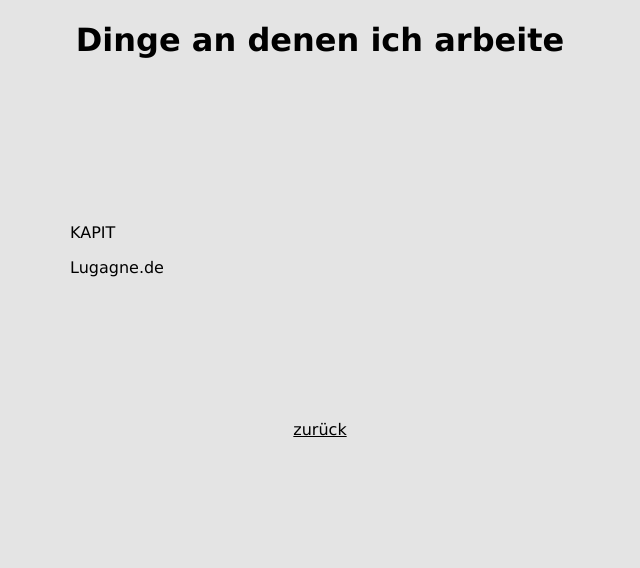
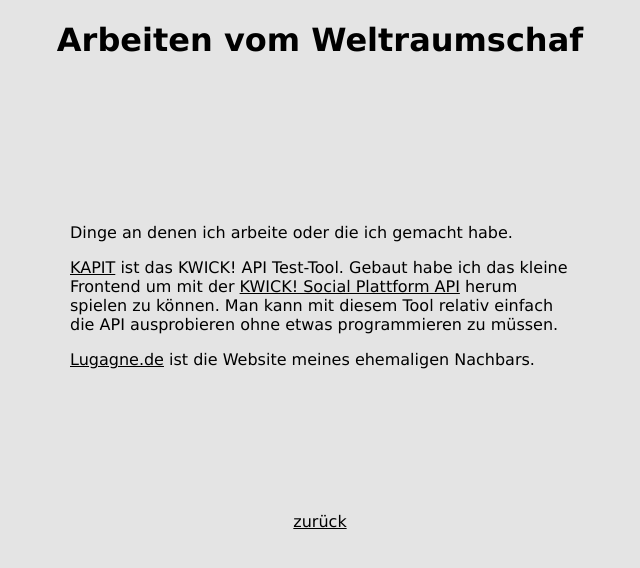
Before and after one commit to Weltraumschaf/www.weltraumschaf.de, a PHP site: page /work.php in a window 1280 px wide. Shown: the top 568 px of the page, without its empty margins (320-960 px from the left). Run offline with PHP 8.4, Linux system fonts and the light colour scheme.

Commit message:
Added work page.

```diff
--- /dev/null
+++ b/inc/girly.php
@@ -0,0 +1,6 @@
+<?php
+$girly = file_get_contents(__DIR__ . '/../data/girly');
+
+if ($girly) {
+    echo "<!--\n$girly\n-->\n";
+}
--- /dev/null
+++ b/inc/head_include.html
@@ -0,0 +1,6 @@
+<meta http-equiv="content-type" content="text/html; charset=utf-8" />
+<meta http-equiv="content-language" content="de" />
+<meta name="robots" content="all" />
+
+<link href="css/main.css" rel="stylesheet" type="text/css" />
+<link href="img/favicon.ico" rel="shortcut icon" type="image/x-icon" />
--- a/inc/head_javascript.html
+++ b/inc/head_javascript.html
@@ -1,2 +1,2 @@
-<script type="text/javascript" src="./js/jquery.js"></script>
-<script type="text/javascript" src="./js/jquery.amail.js"></script>
+<script type="text/javascript" src="js/jquery.js"></script>
+<script type="text/javascript" src="js/jquery.amail.js"></script>
--- a/work.php
+++ b/work.php
@@ -1,33 +1,28 @@
 <!DOCTYPE html>
 <html lang="de">
     <head>
-	<?php
-	$girly = file_get_contents(__DIR__ . '/data/girly');
-
-	if ($girly) {
-	    echo "<!--\n$girly\n-->\n";
-	}
-	?>
-        <meta http-equiv="content-type" content="text/html; charset=utf-8" />
+	<?php include 'inc/girly.php'; ?>
         <title>Dinegn an denen das Weltraumschaf arbeitet</title>
-
         <meta name="description" content="Impressum" />
         <meta name="keywords" content="Sven, Strittmatter, Weltraumschaf, privat, arbeiten" />
-        <meta http-equiv="content-language" content="de" />
-
-        <meta name="robots" content="all" />
-
-        <link href="css/main.css" rel="stylesheet" type="text/css" />
-
+        <?php include 'inc/head_include.html'; ?>
         <?php include 'inc/head_javascript.html'; ?>
     </head>
 
     <body>
-        <h1>Dinge an denen ich arbeite</h1>
+        <h1>Arbeiten vom Weltraumschaf</h1>
 
         <div id="work">
-            <p>KAPIT</p>
-            <p>Lugagne.de</p>
+            <p>Dinge an denen ich arbeite oder die ich gemacht habe.</p>
+
+            <p><a href="http://kapit.weltraumschaf.de/">KAPIT</a> ist das KWICK!
+            API Test-Tool. Gebaut habe ich das kleine Frontend um mit der
+            <a href="http://developer.kwick.com/">KWICK! Social Plattform API</a>
+            herum spielen zu k&ouml;nnen. Man kann mit diesem Tool relativ einfach
+            die API ausprobieren ohne etwas programmieren zu m&uuml;ssen.</p>
+
+            <p><a href="http://www.lugagne.de/">Lugagne.de</a> ist die Website
+            meines ehemaligen Nachbars.</p>
         </div>
 
         <ul id="links">
```
Also changed, not shown: impressum.php (+2 -15 lines), index.php (+4 -17 lines), img/favicon.ico (added).
